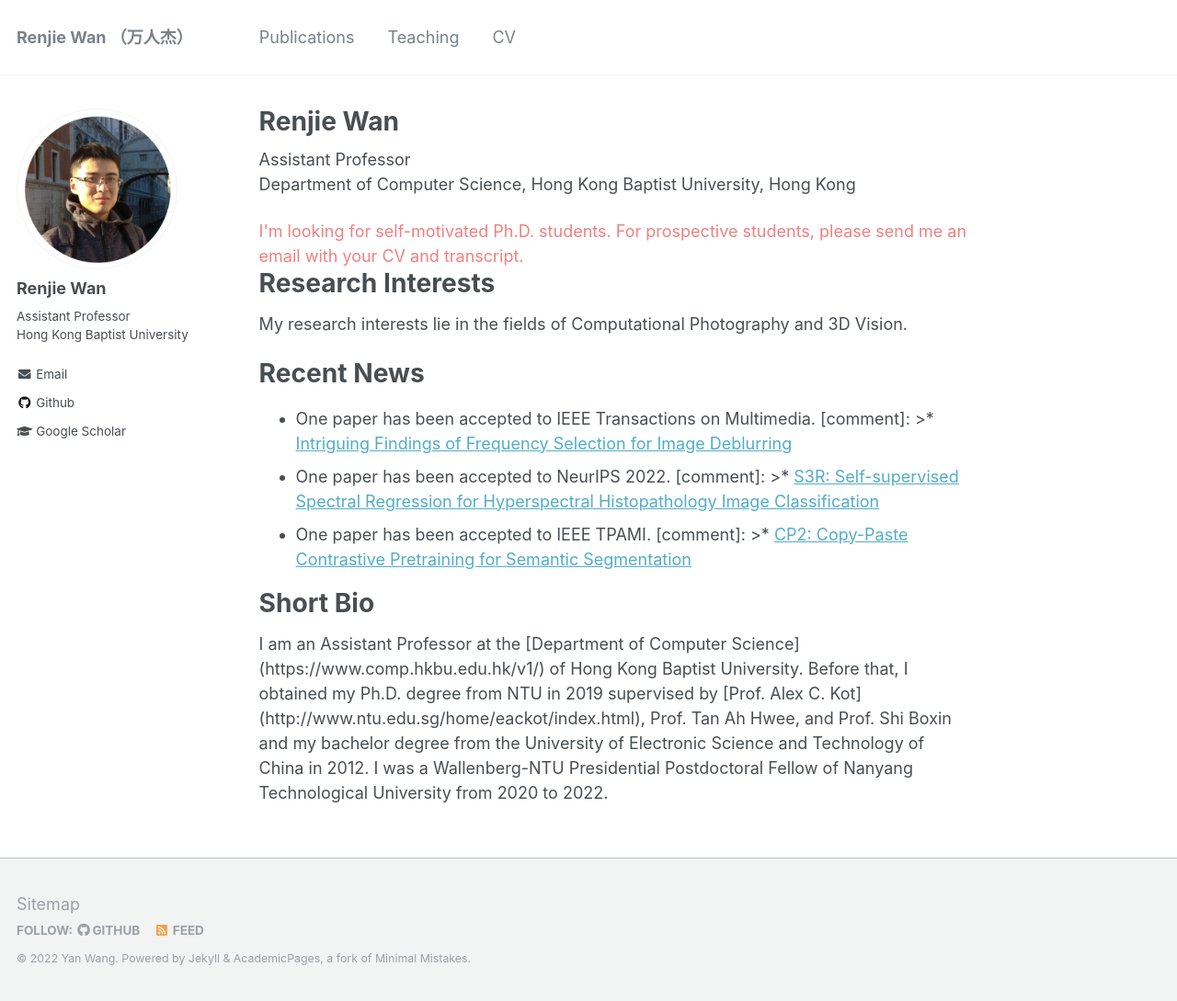
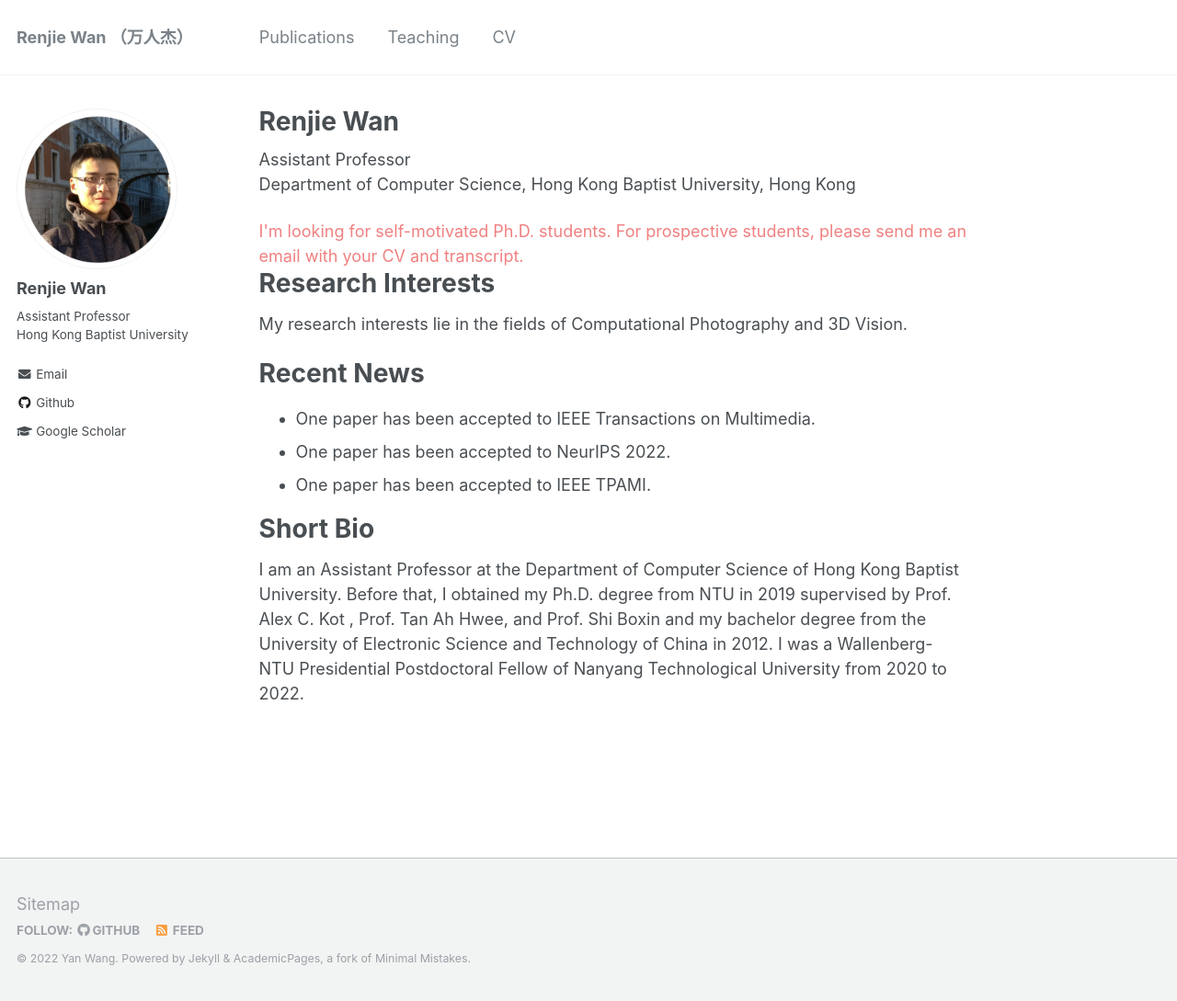
Before and after one commit to wanrenjie/wanrenjie.github.io, a Jekyll site: the page built from _pages/about.md, in a window 1280 px wide and 1089 px high. Shown: the whole window at 92% size. Built offline with Jekyll 4.4.1, drawn with Linux system fonts in a browser that asks for light colours.

Commit message:
Update about.md

```diff
--- a/_pages/about.md
+++ b/_pages/about.md
@@ -11,10 +11,7 @@ redirect_from:
 Assistant Professor <br>
 Department of Computer Science, Hong Kong Baptist University, Hong Kong
 
-
 <font color=LightCoral>I'm looking for self-motivated Ph.D. students. For prospective students, please send me an email with your CV and transcript.</font>
-
-
 
 
 **Research Interests**
@@ -26,13 +23,9 @@ My research interests lie in the fields of Computational Photography and 3D Visi
 **Recent News**
 ======
 - One paper has been accepted to IEEE Transactions on Multimedia.
-[comment]: >* [Intriguing Findings of Frequency Selection for Image Deblurring](https://arxiv.org/abs/2111.11745)
 - One paper has been accepted to NeurIPS 2022.
-[comment]: >* [S3R: Self-supervised Spectral Regression for Hyperspectral Histopathology Image Classification](https://arxiv.org/abs/2209.08770)
 - One paper has been accepted to IEEE TPAMI.
-[comment]: >* [CP2: Copy-Paste Contrastive Pretraining for Semantic Segmentation](https://arxiv.org/pdf/2203.11709.pdf)
-
 
 **Short Bio**
 ======
-I am an Assistant Professor at the [Department of Computer Science] (https://www.comp.hkbu.edu.hk/v1/) of Hong Kong Baptist University. Before that, I obtained my Ph.D. degree from NTU in 2019 supervised by [Prof. Alex C. Kot] (http://www.ntu.edu.sg/home/eackot/index.html), Prof. Tan Ah Hwee, and Prof. Shi Boxin and my bachelor degree from the University of Electronic Science and Technology of China in 2012. I was a Wallenberg-NTU Presidential Postdoctoral Fellow of Nanyang Technological University from 2020 to 2022.
+I am an Assistant Professor at the Department of Computer Science of Hong Kong Baptist University. Before that, I obtained my Ph.D. degree from NTU in 2019 supervised by Prof. Alex C. Kot , Prof. Tan Ah Hwee, and Prof. Shi Boxin and my bachelor degree from the University of Electronic Science and Technology of China in 2012. I was a Wallenberg-NTU Presidential Postdoctoral Fellow of Nanyang Technological University from 2020 to 2022.
```
